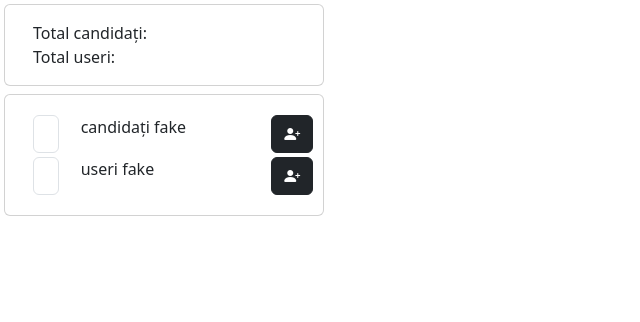
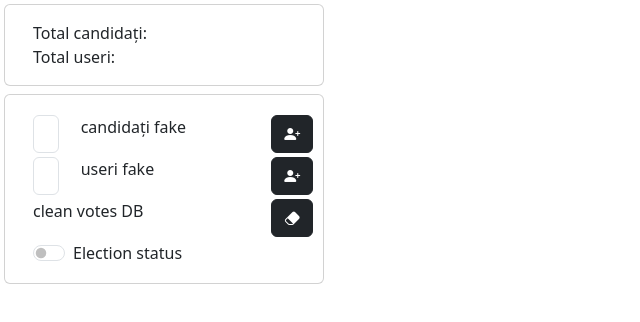
Before and after one commit to Malizianno/vote-frontend, an Angular app: page /dashboard in a window 1280 px wide. Shown: the top 322 px of the page, without its empty margins (0-640 px from the left). Built offline with nearby package versions, Linux system fonts and the light colour scheme; no server answers.

Commit message:
fixing election settings;

```diff
--- a/src/app/dashboard/dashboard.component.html
+++ b/src/app/dashboard/dashboard.component.html
@@ -1,4 +1,6 @@
 <div class="container-fluid">
+
+    <!-- TOTALS -->
 
     <div class="row">
         <div class="card col-3 my-1 mx-1">
@@ -15,6 +17,8 @@
         </div>
     </div>
 
+    <!-- DATA MANIPULATION -->
+
     <div class="row">
         <div class="card col-3 mx-1 my-1">
             <div class="card-body">
@@ -29,6 +33,7 @@
                                 class="bi bi-person-plus-fill"></i></button>
                     </div>
                 </div>
+
                 <!-- FAKE USERS -->
                 <div class="row my-1">
                     <div class="col-2">
@@ -40,10 +45,26 @@
                                 class="bi bi-person-plus-fill"></i></button>
                     </div>
                 </div>
+
+                <!-- CLEAN VOTES DB -->
+                <div class="row my-1">
+                    <div class="col">clean votes DB</div>
+                    <div class="col-2">
+                        <button type="button" class="btn btn-dark" (click)="cleanElectionDB()"><i
+                                class="bi bi-eraser-fill"></i></button>
+                    </div>
+                </div>
+
+                <!-- ELECTION STATUS -->
+                <div class="form-check form-switch">
+                    <input class="form-check-input" type="checkbox" role="switch" id="electionEnabled" aria-checked="false"
+                        [(ngModel)]="electionEnabled" (click)="switchElectionStatus()">
+                    <label class="form-check-label" for="electionEnabled">Election status</label>
+                </div>
             </div>
         </div>
     </div>
-
+    <!-- DATA GENERATION CONFIRM -->
     <div class="row" *ngIf="response.length > 0">
         <div class="col font-weight-bold">
             <div class="font-weight-bold">{{ response }}</div>
--- a/src/app/dashboard/dashboard.component.ts
+++ b/src/app/dashboard/dashboard.component.ts
@@ -2,6 +2,8 @@ import { Component } from '@angular/core';
 import { map } from 'rxjs';
 import { Totals } from '../model/dashboard-totals.model';
 import { DashboardService } from '../services/dashboard.service';
+import { ElectionService } from '../services/elections.service';
+import { Candidate } from '../model/candidate.model';
 
 @Component({
   selector: 'app-dashboard',
@@ -10,18 +12,25 @@ import { DashboardService } from '../services/dashboard.service';
 })
 export class DashboardComponent {
   totals = new Totals();
+  electionEnabled = false;
+
+  winnerCandidate!: Candidate;
 
   fakeCandidatesNo = 0;
   fakeUsersNo = 0;
 
   response = "";
 
-  constructor(private service: DashboardService,) {
+  constructor(
+    private service: DashboardService,
+    private election: ElectionService,
+  ) {
     this.reloadPage();
   }
 
   reloadPage() {
     this.getTotals().subscribe();
+    this.getElectionStatus().subscribe();
   }
 
   getTotals() {
@@ -31,6 +40,14 @@ export class DashboardComponent {
       }
     }));
   }
+
+  getElectionStatus() {
+    return this.election.status().pipe(map((res: boolean) => {
+      this.electionEnabled = res;
+      console.log("got electionEnabled: ", res);
+    }));
+  }
+
 
   generateFakeUsers() {
     return this.service.fakeUsers(this.fakeUsersNo).subscribe((res) => {
@@ -49,4 +66,29 @@ export class DashboardComponent {
       }
     });
   }
+
+  switchElectionStatus() {
+    return this.election.switchStatus().subscribe((res: boolean) => {
+      if (res) {
+        console.log('Successfully enabled / disabled Election Status: ', res);
+      }
+    });
+  }
+
+  cleanElectionDB() {
+    return this.election.cleanDB().subscribe((res: boolean) => {
+      if (res) {
+        console.log('Successfully cleaned votes DB! Carefull with this! ', res);
+      }
+    });
+  }
+
+  getVotingResult() {
+    return this.election.voteResult().subscribe((res: Candidate) => {
+      if (res) {
+        this.winnerCandidate = res;
+        console.log("got winnerCandidate: ", res);
+      }
+    });
+  }
 }
--- /dev/null
+++ b/src/app/services/elections.service.ts
@@ -0,0 +1,35 @@
+import { Injectable } from "@angular/core";
+import { AppConstants } from "../util/app-constants.util";
+import { HttpClient } from "@angular/common/http";
+import { Observable } from "rxjs";
+import { Candidate } from "../model/candidate.model";
+
+@Injectable({
+    providedIn: 'root'
+})
+export class ElectionService {
+    private apiURL = AppConstants.BASE_URL + '/election';
+
+    constructor(private http: HttpClient) { }
+
+    // WIP: remove this because it's only for mobile
+    // vote(candidate: Candidate): Observable<boolean> {
+    //     return this.http.post<boolean>(this.apiURL + '/vote', candidate, {});
+    // }
+
+    voteResult(): Observable<Candidate> {
+        return this.http.get<Candidate>(this.apiURL + '/result', {});
+    }
+
+    status(): Observable<boolean> {
+        return this.http.get<boolean>(this.apiURL + '/status', {});
+    }
+
+    switchStatus(): Observable<boolean> {
+        return this.http.get<boolean>(this.apiURL + '/switchStatus', {});
+    }
+
+    cleanDB(): Observable<boolean> {
+        return this.http.get<boolean>(this.apiURL + '/cleanDB', {});
+    }
+}
```
